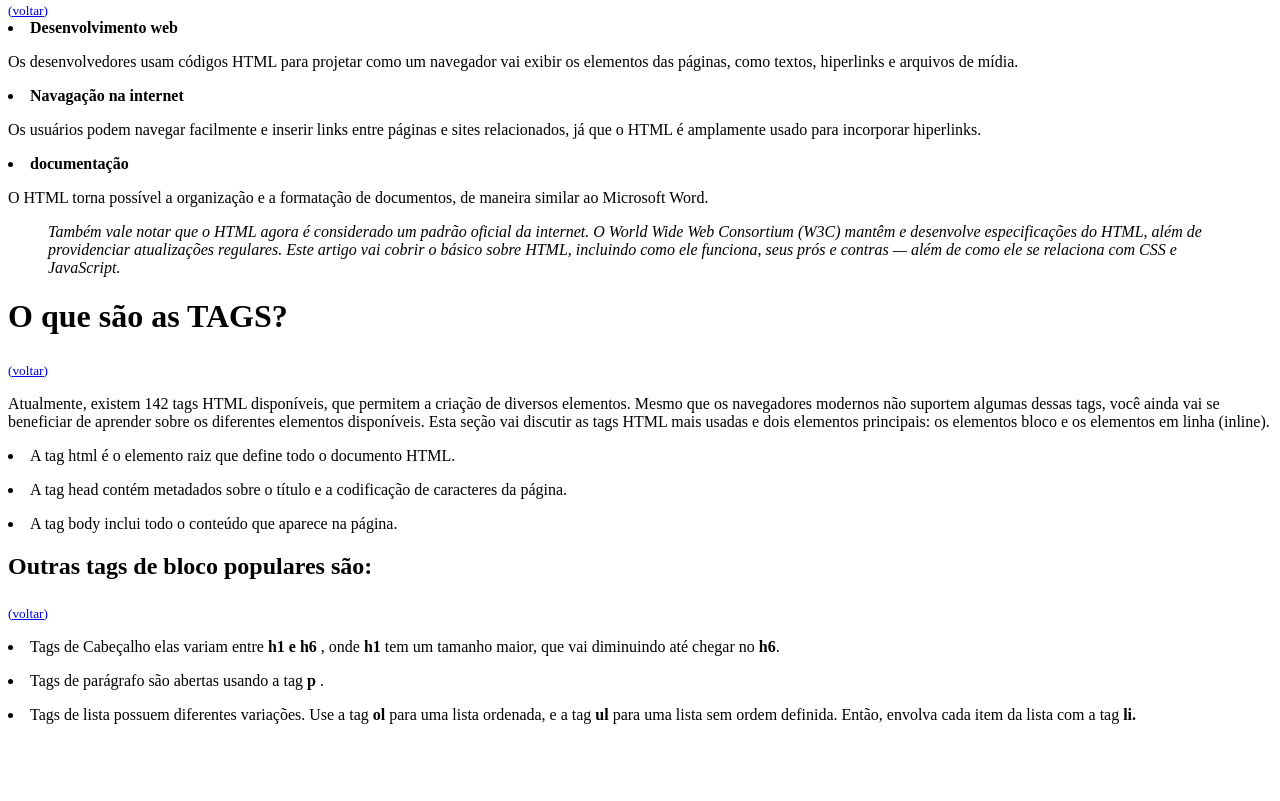
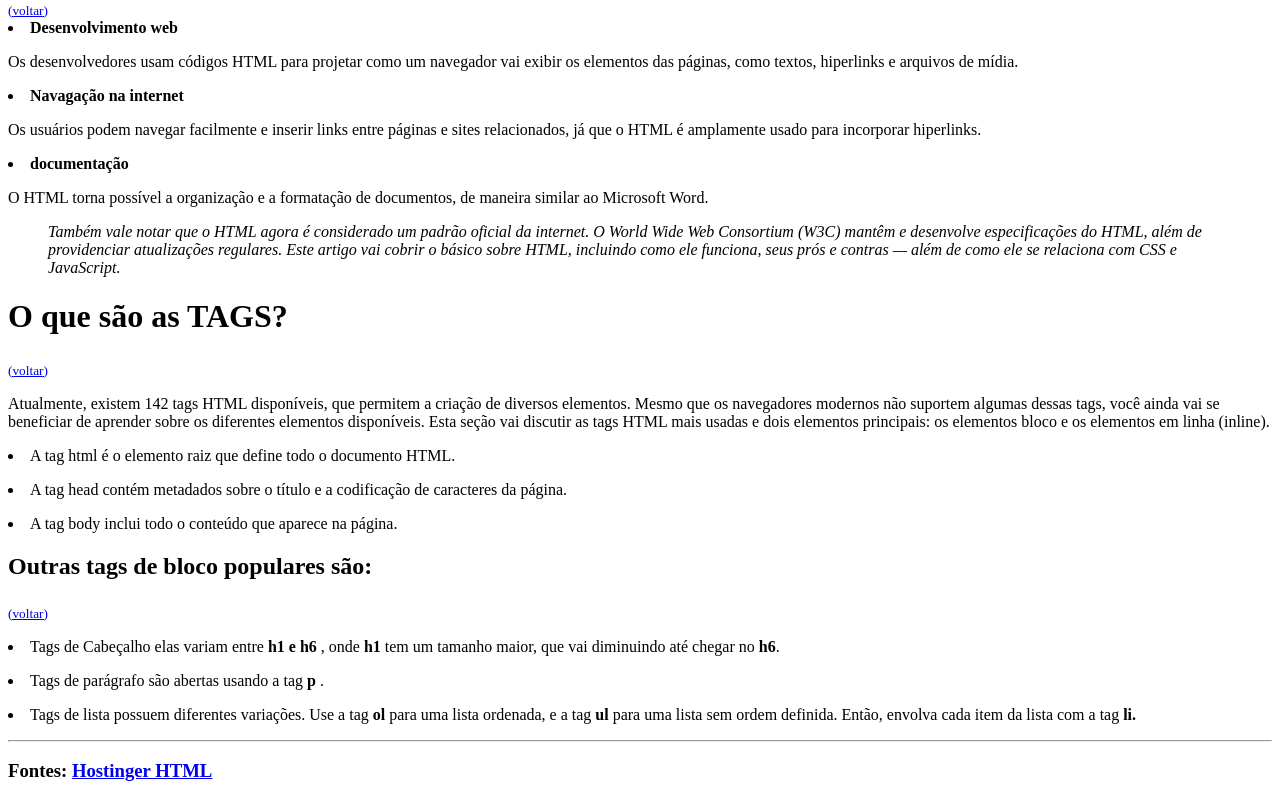
Before and after one commit to danwe1rd/inicio, a plain HTML site: page index.html in a window 1280 px wide. Shown: the part 484-1285 px from the top of the page. Before the commit the page ends 1224 px from the top, so only its background shows below. Drawn offline with Linux system fonts and the light colour scheme.

Commit message:
first commit

```diff
--- a/index.html
+++ b/index.html
@@ -72,7 +72,8 @@
    <p><li>
     Tags de lista  possuem diferentes variações. Use a tag  <strong>ol</strong>  para uma lista ordenada, e a tag <strong>ul</strong> para uma lista sem ordem definida. Então, envolva cada item da lista com a tag <strong>li.</strong>
     </li></p>
-
+<hr>
+<H3>Fontes: <a href="https://www.hostinger.com.br/tutoriais/o-que-e-html-conceitos-basicos">Hostinger HTML</a></H3>
 
     </body>
 </html>
```
